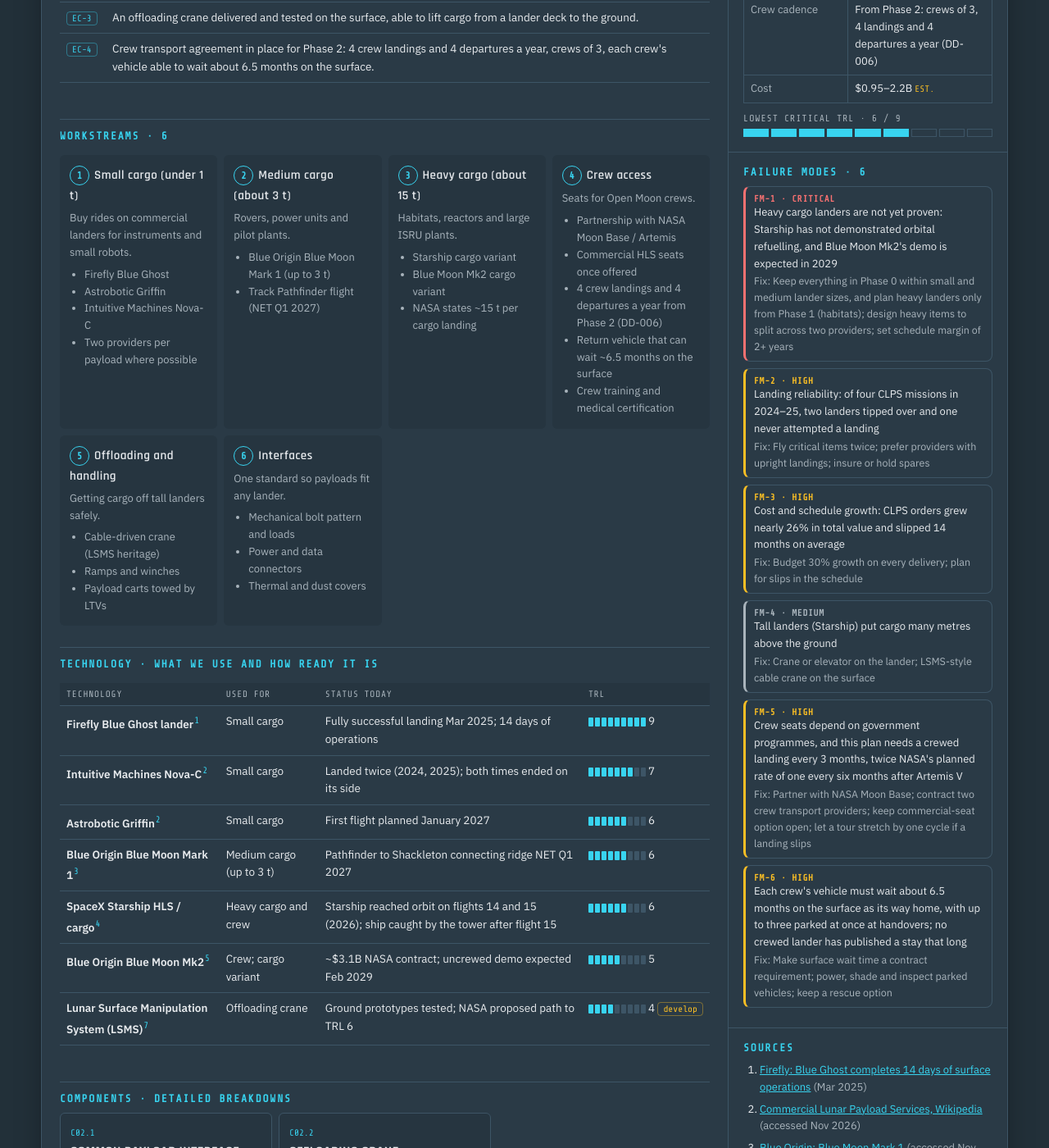
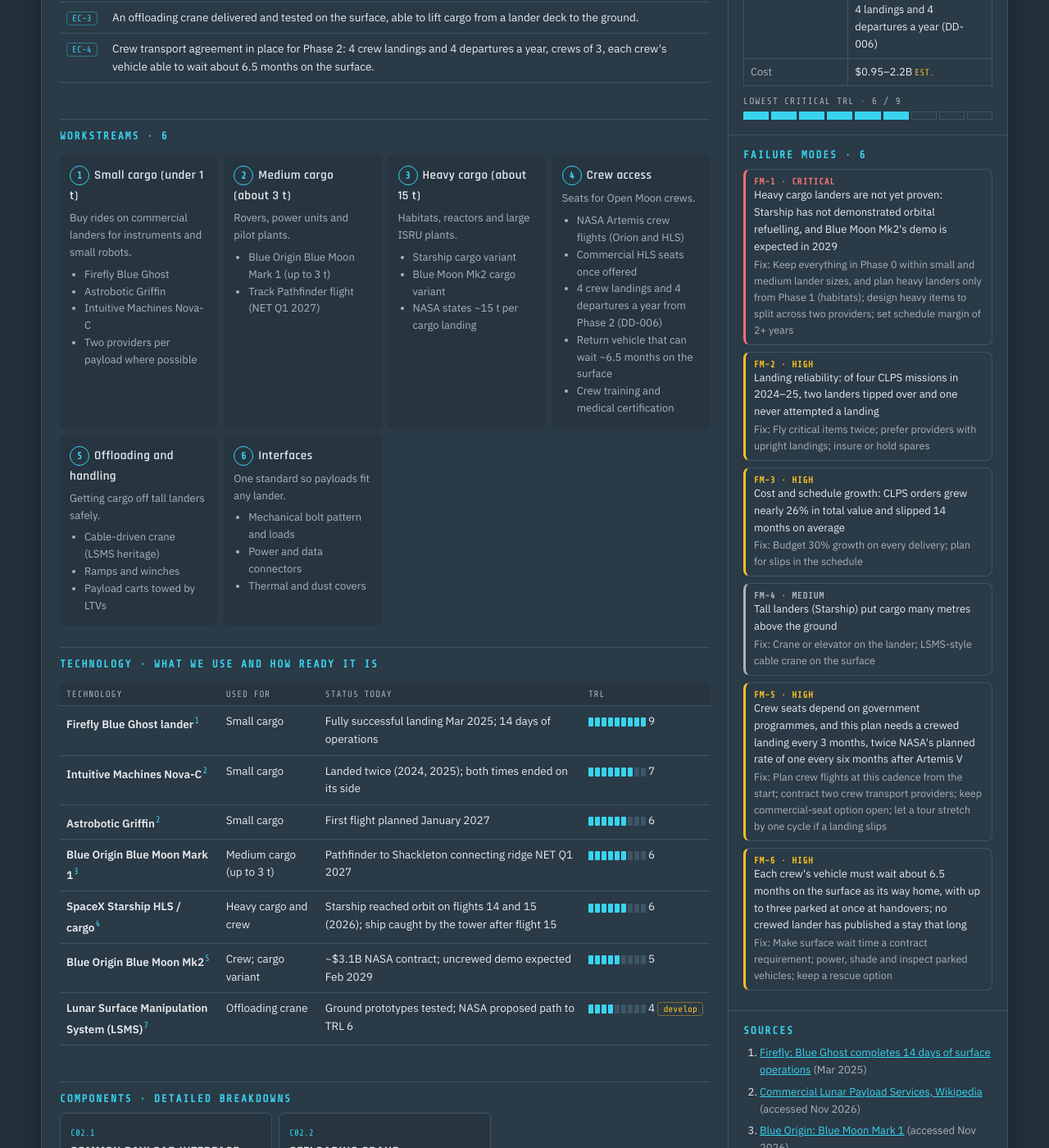
Before and after one commit to TomSomerville/openmoon, a Jekyll site: the page built from _milestones/m02-transport.md, in a window 1280 px wide and 1400 px high, scrolled down 543 px. Shown: the whole window at 82% size. Built offline with Jekyll 4.4.1, drawn with Linux system fonts in a browser that asks for light colours; some of the changed text lies outside the part shown.

Commit message:
Site selection is M00's only job; Open Moon framed as a hypothetical proposal for NASA's Moon Base (DD-018)
Co-Authored-By: Claude Opus 5.5 <noreply@anthropic.com>
Claude-Session: https://claude.ai/code/session_01EMgvSv8Ki6A9jj7v8eiV3S

```diff
--- a/_milestones/m02-transport.md
+++ b/_milestones/m02-transport.md
@@ -12,7 +12,7 @@ spec:
   - {k: "Small cargo", v: "Under 1 t: commercial landers (Blue Ghost, Griffin, Nova-C)"}
   - {k: "Medium cargo", v: "About 3 t: Blue Moon Mark 1"}
   - {k: "Heavy cargo", v: "About 15 t: Starship and Blue Moon Mk2 cargo variants"}
-  - {k: Crew, v: "Seats via NASA Artemis / Moon Base partnership or commercial HLS"}
+  - {k: Crew, v: "NASA Artemis crew flights or commercial HLS seats"}
   - {k: "Crew cadence", v: "From Phase 2: crews of 3, 4 landings and 4 departures a year (DD-006)"}
 cost: {low: 0.95, high: 2.2, note: "interfaces, offloading and integration only; each delivery is costed in the milestone that uses it"}
 cost_items:
@@ -37,7 +37,7 @@ workstreams:
     items: ["Starship cargo variant", "Blue Moon Mk2 cargo variant", "NASA states ~15 t per cargo landing"]
   - name: Crew access
     desc: Seats for Open Moon crews.
-    items: ["Partnership with NASA Moon Base / Artemis", "Commercial HLS seats once offered", "4 crew landings and 4 departures a year from Phase 2 (DD-006)", "Return vehicle that can wait ~6.5 months on the surface", "Crew training and medical certification"]
+    items: ["NASA Artemis crew flights (Orion and HLS)", "Commercial HLS seats once offered", "4 crew landings and 4 departures a year from Phase 2 (DD-006)", "Return vehicle that can wait ~6.5 months on the surface", "Crew training and medical certification"]
   - name: Offloading and handling
     desc: Getting cargo off tall landers safely.
     items: ["Cable-driven crane (LSMS heritage)", "Ramps and winches", "Payload carts towed by LTVs"]
@@ -71,7 +71,7 @@ risks:
   - {sev: High, title: "Landing reliability: of four CLPS missions in 2024–25, two landers tipped over and one never attempted a landing", fix: "Fly critical items twice; prefer providers with upright landings; insure or hold spares"}
   - {sev: High, title: "Cost and schedule growth: CLPS orders grew nearly 26% in total value and slipped 14 months on average", fix: "Budget 30% growth on every delivery; plan for slips in the schedule"}
   - {sev: Medium, title: "Tall landers (Starship) put cargo many metres above the ground", fix: "Crane or elevator on the lander; LSMS-style cable crane on the surface"}
-  - {sev: High, title: "Crew seats depend on government programmes, and this plan needs a crewed landing every 3 months, twice NASA's planned rate of one every six months after Artemis V", fix: "Partner with NASA Moon Base; contract two crew transport providers; keep commercial-seat option open; let a tour stretch by one cycle if a landing slips"}
+  - {sev: High, title: "Crew seats depend on government programmes, and this plan needs a crewed landing every 3 months, twice NASA's planned rate of one every six months after Artemis V", fix: "Plan crew flights at this cadence from the start; contract two crew transport providers; keep commercial-seat option open; let a tour stretch by one cycle if a landing slips"}
   - {sev: High, title: "Each crew's vehicle must wait about 6.5 months on the surface as its way home, with up to three parked at once at handovers; no crewed lander has published a stay that long", fix: "Make surface wait time a contract requirement; power, shade and inspect parked vehicles; keep a rescue option"}
 ---
 
--- a/costs.html
+++ b/costs.html
@@ -1,6 +1,6 @@
 ---
 title: Costs
-eyebrow: Programme budget
+eyebrow: Plan budget
 summary: How much each milestone costs and how those numbers were built. Every line shows its basis.
 section: costs
 doc_id: OM-200
@@ -8,7 +8,7 @@ permalink: /costs/
 ---
 {% assign ms = site.milestones | sort: "order" %}
 {% assign lo = 0 %}{% assign hi = 0 %}{% for m in ms %}{% assign lo = lo | plus: m.cost.low %}{% assign hi = hi | plus: m.cost.high %}{% endfor %}
-<p>Programme total: <strong>${{ lo | round: 0 }}B to ${{ hi | round: 0 }}B</strong> <span class="estimate">ESTIMATE</span>, in today's US dollars, spread across the milestone windows. {{ site.data.costnotes.intro }}</p>
+<p>Plan total: <strong>${{ lo | round: 0 }}B to ${{ hi | round: 0 }}B</strong> <span class="estimate">ESTIMATE</span>, in today's US dollars, spread across the milestone windows. {{ site.data.costnotes.intro }}</p>
 <blockquote>{{ site.data.costnotes.caveat }}</blockquote>
 <p>{{ site.data.costnotes.delivery }}</p>
 <h2>Benchmarks we price against</h2>
--- a/index.html
+++ b/index.html
@@ -9,13 +9,14 @@ doc_id: OM-000
   <div class="eyebrow">Open-source engineering plan · Rev {{ site.plan_rev }}</div>
   <h1>A self-sustaining Moon colony, built with technology we have now.</h1>
   <p>Open Moon is a public, step-by-step engineering plan for a permanent lunar base that grows into a colony. Every milestone is broken down into workstreams, components and sub-components. Each one names the real hardware it relies on, how ready that hardware is, what it costs, what can go wrong and how to fix it.</p>
+  <p>It is a hypothetical proposal for what NASA's Moon Base should be. There is no Open Moon programme or organisation, and this base is not meant to sit beside NASA's and work with it.</p>
   <p>The rule: only technology that is flying, built or in active testing today, or credibly within 3–5 years. No warp drives, no space elevators, no fusion.</p>
   <a class="btn" href="{{ '/plan/' | relative_url }}">Open the plan</a><a class="btn ghost" href="{{ '/principles/' | relative_url }}">Ground rules</a>
 </section>
 <div class="kpis">
   <div class="kpi"><small>Milestones</small><b>{{ ms | size }}</b><span>from site selection to self-sufficiency</span></div>
   <div class="kpi"><small>Components</small><b>{{ site.components | size }}</b><span>with sub-component breakdowns</span></div>
-  <div class="kpi"><small>Programme cost</small><b>${{ lo | round: 0 }}–{{ hi | round: 0 }}B</b><span>sum of milestone estimates</span></div>
+  <div class="kpi"><small>Plan cost</small><b>${{ lo | round: 0 }}–{{ hi | round: 0 }}B</b><span>sum of milestone estimates</span></div>
   <div class="kpi"><small>Timeline</small><b>{{ ms.first.window | split: "–" | first }}–{{ ms.last.window | split: "–" | last }}</b><span>planned windows</span></div>
 </div>
 <div class="draw" style="border-right:0;padding-bottom:0">
```
Also changed, not shown: _data/decisions.yml (+18 -0 lines), _data/roadmap.yml (+6 -7 lines), _milestones/m00-site-selection.md (+13 -13 lines), assets/roadmap/year-00.svg.
